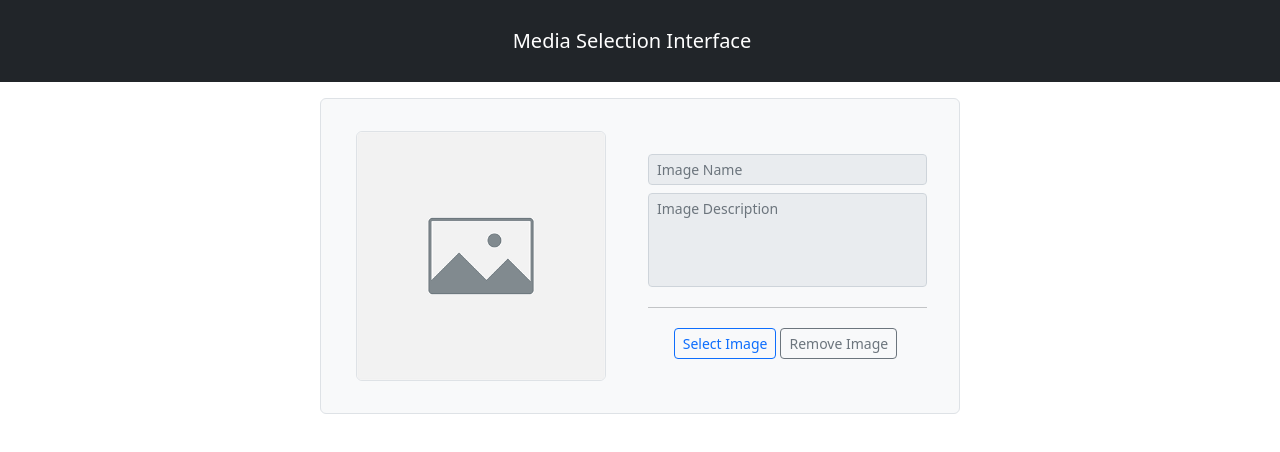
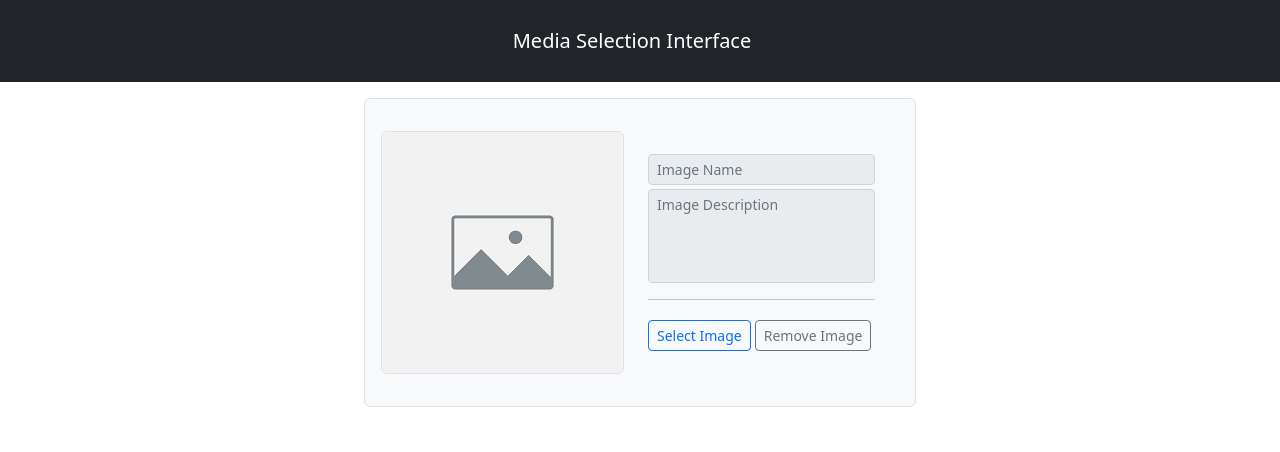
Before and after one commit to billybuehl792/Media-Selection-UI, an Angular app: page / in a window 1280 px wide. Shown: the top 452 px of the page. Built offline with nearby package versions, Linux system fonts and the light colour scheme.

Commit message:
Generating input fields with Formbuilder

```diff
--- a/src/app/app.module.ts
+++ b/src/app/app.module.ts
@@ -5,6 +5,7 @@ import { AppRoutingModule } from './app-routing.module';
 import { AppComponent } from './app.component';
 import { NgbModule } from '@ng-bootstrap/ng-bootstrap';
 import { HttpClientModule } from '@angular/common/http';
+import { ReactiveFormsModule } from '@angular/forms';
 
 import { SelectImageFormComponent } from './select-image-form/select-image-form.component';
 import { ImageModalComponent } from './image-modal/image-modal.component';
@@ -21,6 +22,7 @@ import { ImageModalComponent } from './image-modal/image-modal.component';
         AppRoutingModule,
         NgbModule,
         HttpClientModule,
+        ReactiveFormsModule,
         ImageModalComponent
     ]
 })
--- a/src/app/select-image-form/select-image-form.component.html
+++ b/src/app/select-image-form/select-image-form.component.html
@@ -17,17 +17,19 @@
 
       </div>
 
-      <!-- Text Input Fields -->
       <div class="col-12 col-sm-6 d-flex px-5 px-sm-2 align-items-center">
 
         <div class="row pe-0 pe-sm-4">
 
+          <!-- Text Control Form -->
+          <form [formGroup]="imageForm">
+
             <div class="col-12 my-1">
-            <input class="form-control form-control-sm" id="imageName" name="imageName" disabled="disabled" placeholder="Image Name" value="{{ imageName }}">
+              <input formControlName="imageName" class="form-control form-control-sm" placeholder="Image Name" />
             </div>
 
             <div class="col-12 my-1">
-            <textarea class="form-control form-control-sm" id="imageDescription" name="imageDescription" rows="4" disabled="disabled" placeholder="Image Description" value="{{ imageDescr }}"></textarea>
+              <textarea formControlName="imageDescr" class="form-control form-control-sm" rows="4" placeholder="Image Description"></textarea>
             </div>
 
             <!-- Horizontal Rule -->
@@ -41,6 +43,8 @@
               <button class="btn btn-sm btn-outline-secondary m-1" (click)="clearForm()">Remove Image</button>
             </div>
 
+          </form>
+
         </div>
 
       </div>
--- a/src/app/select-image-form/select-image-form.component.ts
+++ b/src/app/select-image-form/select-image-form.component.ts
@@ -1,5 +1,6 @@
-import { Component } from '@angular/core';
+import { Component, OnInit } from '@angular/core';
 import { ImageInterface } from '../interfaces/image-interface';
+import { FormBuilder, FormGroup } from '@angular/forms';
 
 @Component({
   selector: 'app-select-image-form',
@@ -7,11 +8,22 @@ import { ImageInterface } from '../interfaces/image-interface';
   styleUrls: ['./select-image-form.component.scss'],
 })
 
-export class SelectImageFormComponent {
+export class SelectImageFormComponent implements OnInit {
 
-  imageName = '';
-  imageDescr = '';
   imageUrl = '';
+  imageForm!: FormGroup;
+
+  constructor(private fb: FormBuilder) {}
+
+  ngOnInit() {
+
+    // Formbuilder controls
+    this.imageForm = this.fb.group({
+      imageName: [{value: '', disabled: true}],
+      imageDescr: [{value: '', disabled: true}]
+    });
+
+  }
 
   // Clear input fields & image src
   clearForm() {
@@ -22,12 +34,17 @@ export class SelectImageFormComponent {
     });
   }
 
-  // Set input values and & image src
+  // Set input formbuilder values and & imageUrl
   setForm(data: ImageInterface) {
 
-    this.imageName = data.imgName;
-    this.imageDescr = data.imgDescr;
+    // Set imageUrl from modal image select
     this.imageUrl = data.imgUrl;
+
+    // Set values in formbuilder form
+    this.imageForm.setValue({
+      imageName: data.imgName,
+      imageDescr: data.imgDescr
+    })
 
   }
 
```
Lines whose indentation alone changed are shown as unchanged.
